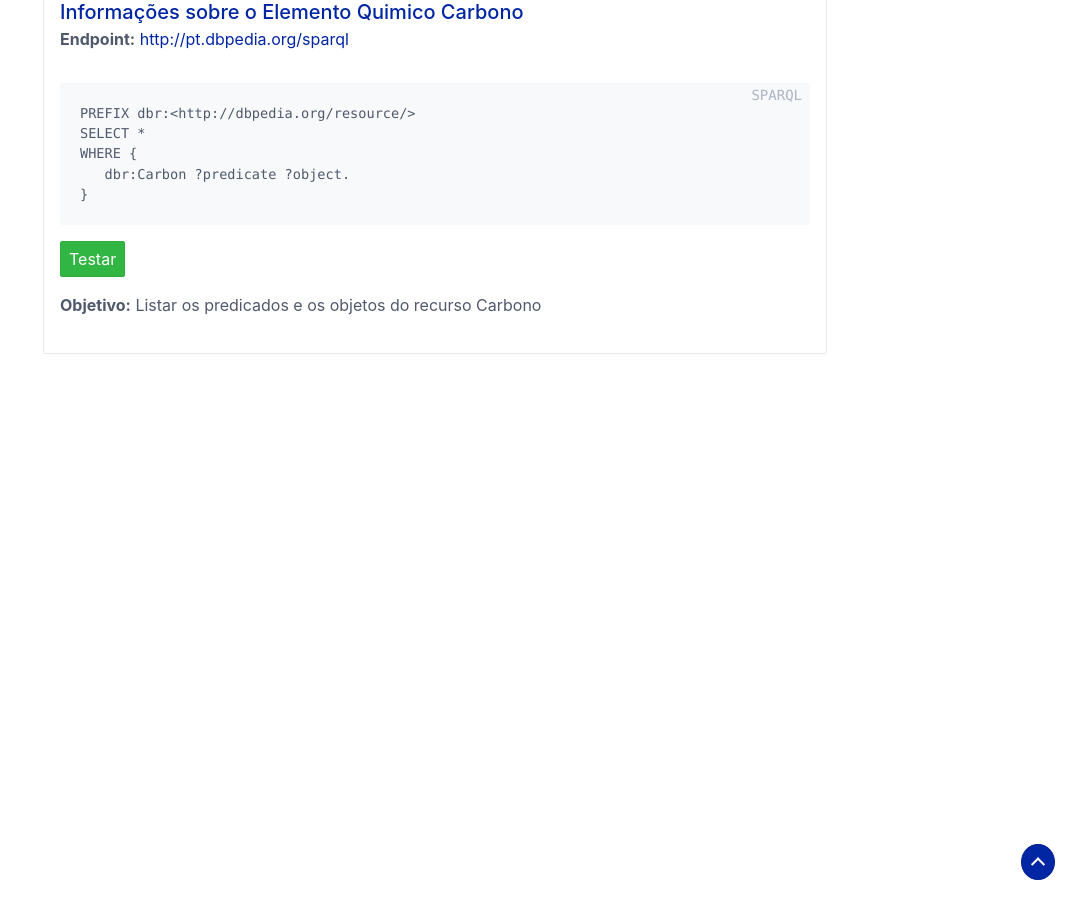
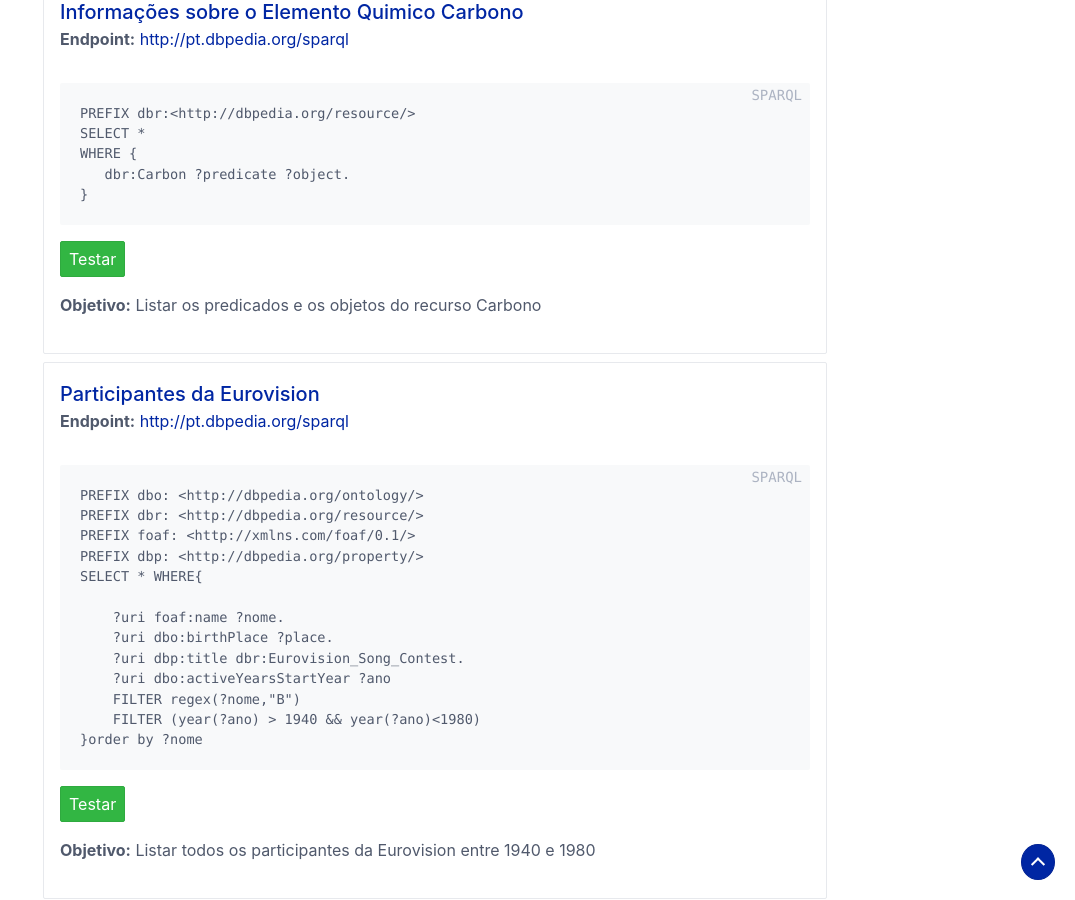
Before and after one commit to LinkedOpenDataUFRJ/Semantic-Data, a Jekyll site: the page built from index.html, in a window 1280 px wide and 900 px high, scrolled down 1999 px. Shown: the whole window, without its empty margins (205-1280 px from the left). Built offline with Jekyll 4.4.1, drawn with Linux system fonts in a browser that asks for light colours; before the commit the page ends 2361 px from its top, so only the background shows below that.

Commit message:
Busca de participantes da Eurovision

```diff
--- a/_data/sparql.yml
+++ b/_data/sparql.yml
@@ -67,3 +67,22 @@
     }
   goal: Listar os predicados e os objetos do recurso Carbono
   level: 1
+
+- title : Participantes da Eurovision
+  endpoint: http://pt.dbpedia.org/sparql
+  query: |+
+    PREFIX dbo: <http://dbpedia.org/ontology/>
+    PREFIX dbr: <http://dbpedia.org/resource/>
+    PREFIX foaf: <http://xmlns.com/foaf/0.1/>
+    PREFIX dbp: <http://dbpedia.org/property/>
+    SELECT * WHERE{
+
+        ?uri foaf:name ?nome.
+        ?uri dbo:birthPlace ?place.
+        ?uri dbp:title dbr:Eurovision_Song_Contest.
+        ?uri dbo:activeYearsStartYear ?ano
+        FILTER regex(?nome,"B")
+        FILTER (year(?ano) > 1940 && year(?ano)<1980)
+    }order by ?nome
+  goal: Listar todos os participantes da Eurovision entre 1940 e 1980
+  level: 3
```
